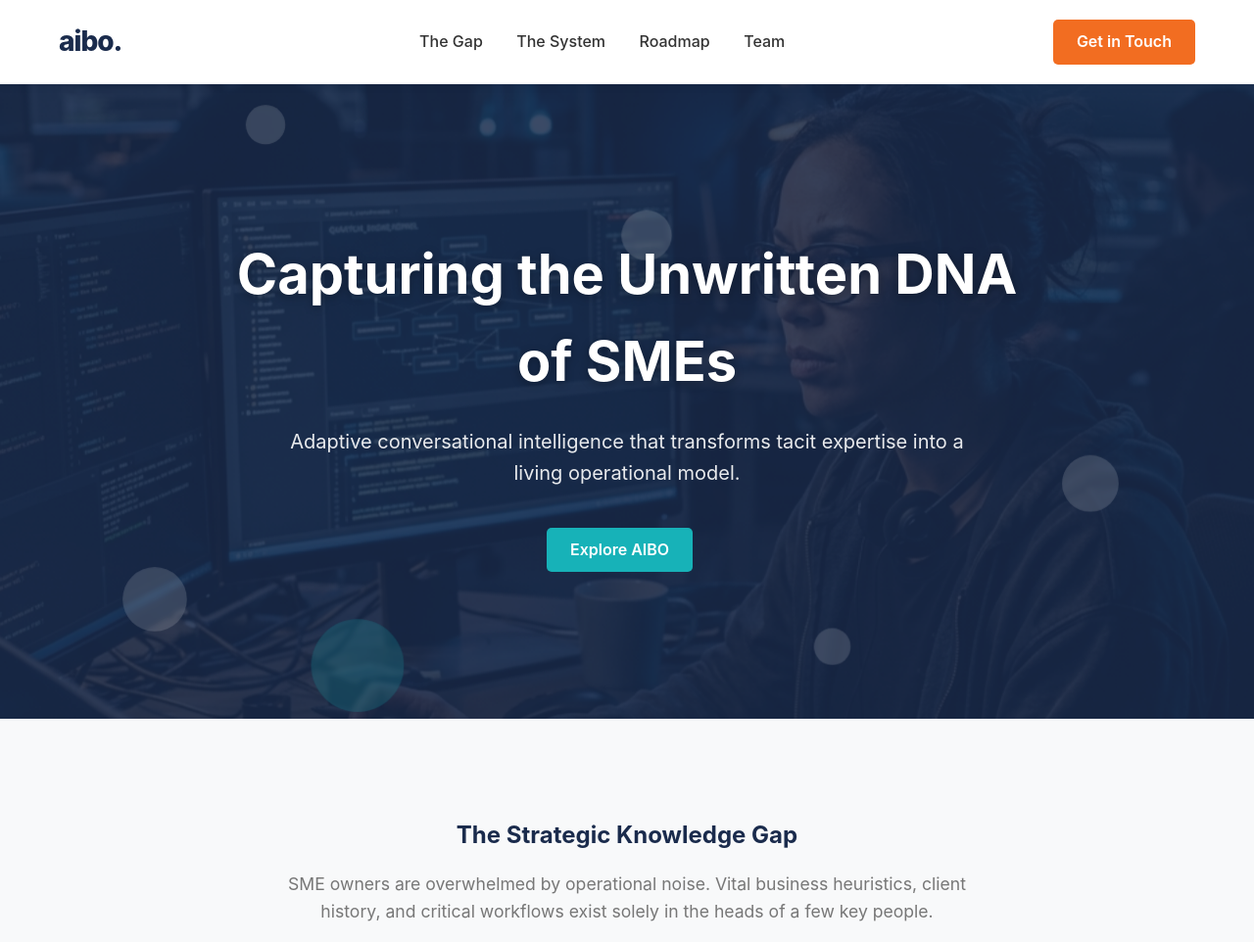
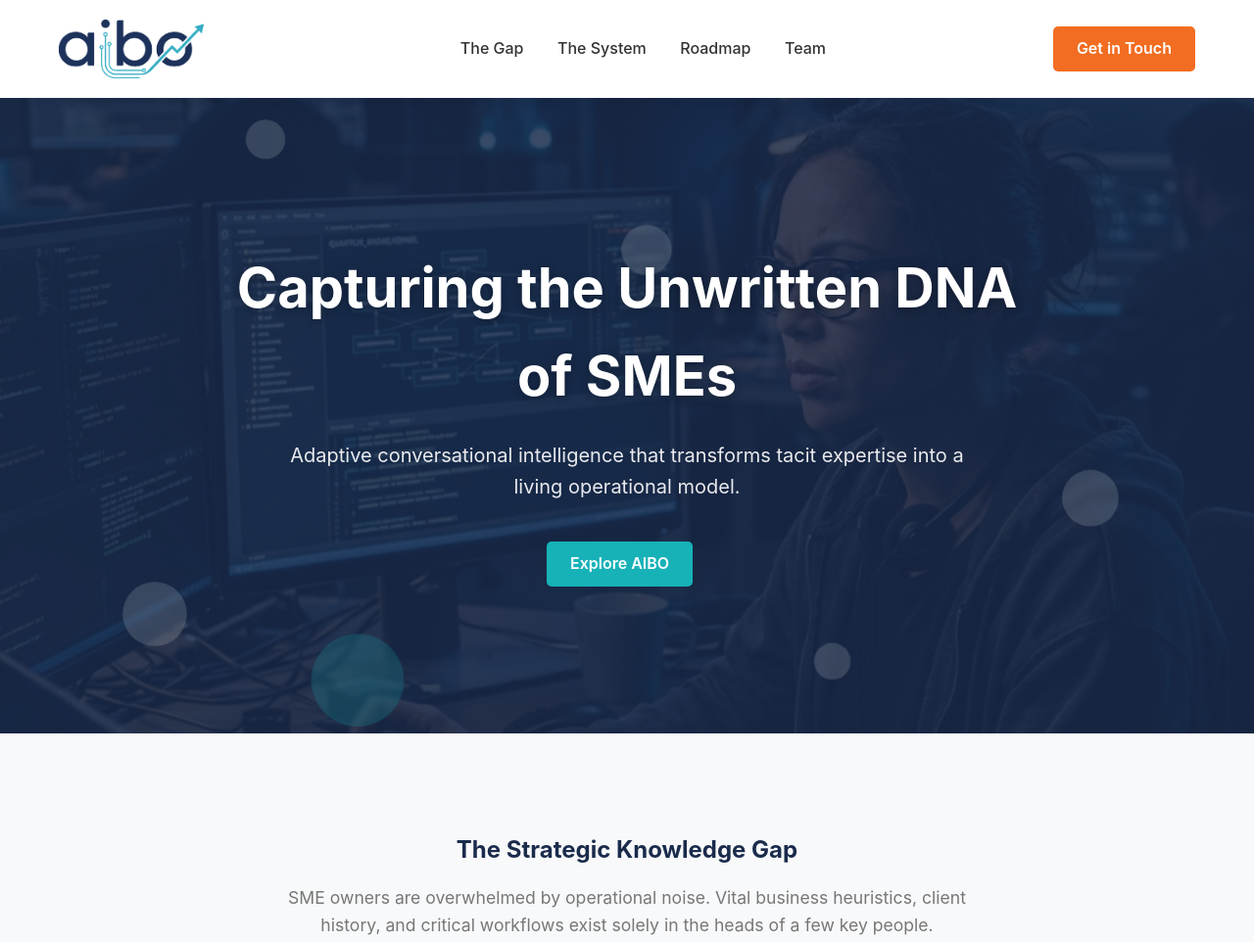
Before and after one commit to seanjmcm/aibo, a website: page index.html in a window 1280 px wide. Shown: the top 962 px of the page at 98% size. Drawn offline with Linux system fonts and the light colour scheme.

Commit message:
Update logo to aibo-logo.png

```diff
--- a/index.html
+++ b/index.html
@@ -72,10 +72,15 @@
         }
 
         .logo {
-            font-size: 28px;
-            font-weight: 800;
-            color: var(--primary-blue);
-            letter-spacing: -1px;
+            display: flex;
+            align-items: center;
+            text-decoration: none;
+        }
+
+        .logo img {
+            height: 60px;
+            width: auto;
+            display: block;
         }
 
         .nav-links a {
@@ -621,7 +626,7 @@
 
     <nav>
         <div class="container nav-container">
-            <div class="logo">aibo.</div>
+            <a href="#" class="logo"><img src="aibo-logo.png" alt="AIBO Logo"></a>
             <div class="nav-links">
                 <a href="#problem">The Gap</a>
                 <a href="#solution">The System</a>
```
Also changed, not shown: aibo-logo.png (added).
